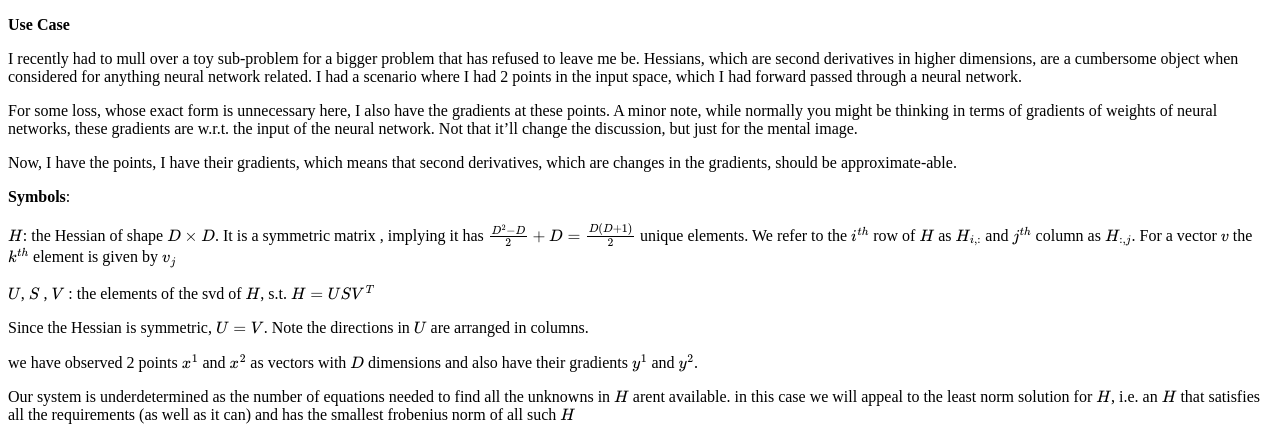
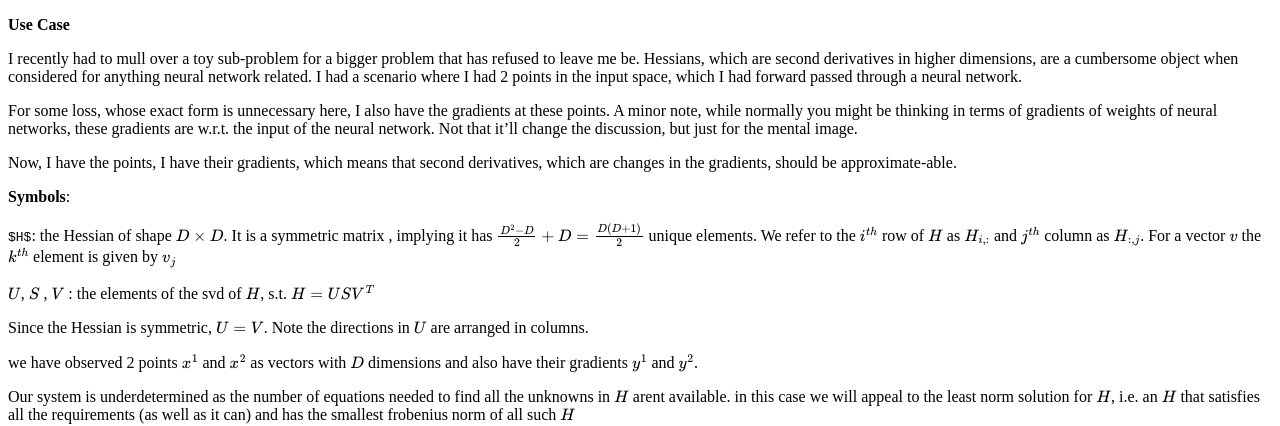
Before and after one commit to tumble-weed/tumble-weed.github.io, a Jekyll site: the page built from _posts/2023-10-19-hessian.md, in a window 1280 px wide. Shown: the top 426 px of the page. Built offline with Jekyll 4.4.1, drawn with Linux system fonts in a browser that asks for light colours; formulas are drawn with MathJax 3.

```diff
--- a/_posts/2023-10-19-hessian.md
+++ b/_posts/2023-10-19-hessian.md
@@ -15,7 +15,7 @@ Now, I have the points, I have their gradients, which means that second derivati
 
 __Symbols__:
 
-$H$: the Hessian of shape $D \times D$. It is a symmetric matrix , implying it has $\frac{D^2 - D}{2} + D = \frac{D(D+1)}{2}$ unique elements. We refer to the $i^{th}$ row of $H$ as $H_{i,:}$ and $j^{th}$ column as $H_{:,j}$. For a vector $v$ the $k^{th}$ element is given by $v_{j}$
+`$H$`: the Hessian of shape $D \times D$. It is a symmetric matrix , implying it has $\frac{D^2 - D}{2} + D = \frac{D(D+1)}{2}$ unique elements. We refer to the $i^{th}$ row of $H$ as $H_{i,:}$ and $j^{th}$ column as $H_{:,j}$. For a vector $v$ the $k^{th}$ element is given by $v_{j}$
 
 
 $U$, $S$ , $V$ : the elements of the svd of $H$, s.t. $H = U S V^{T}$
```
